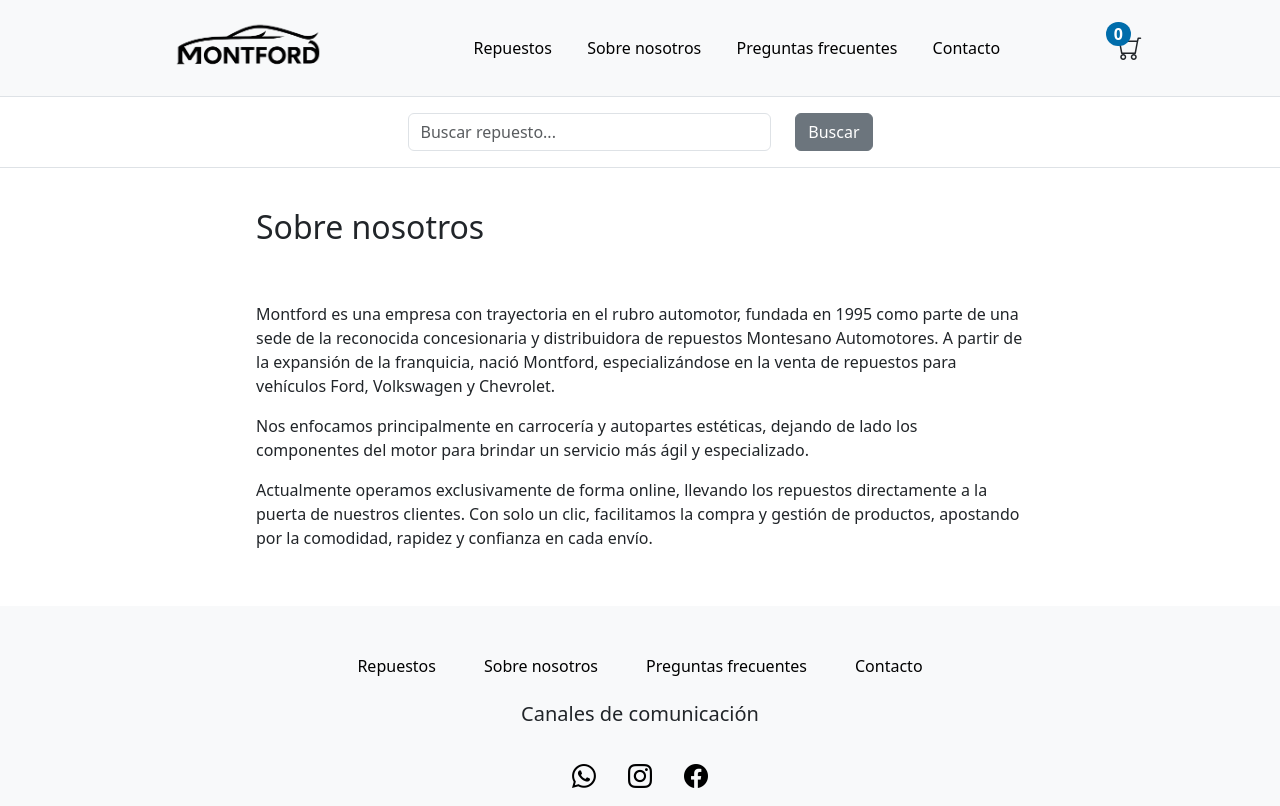
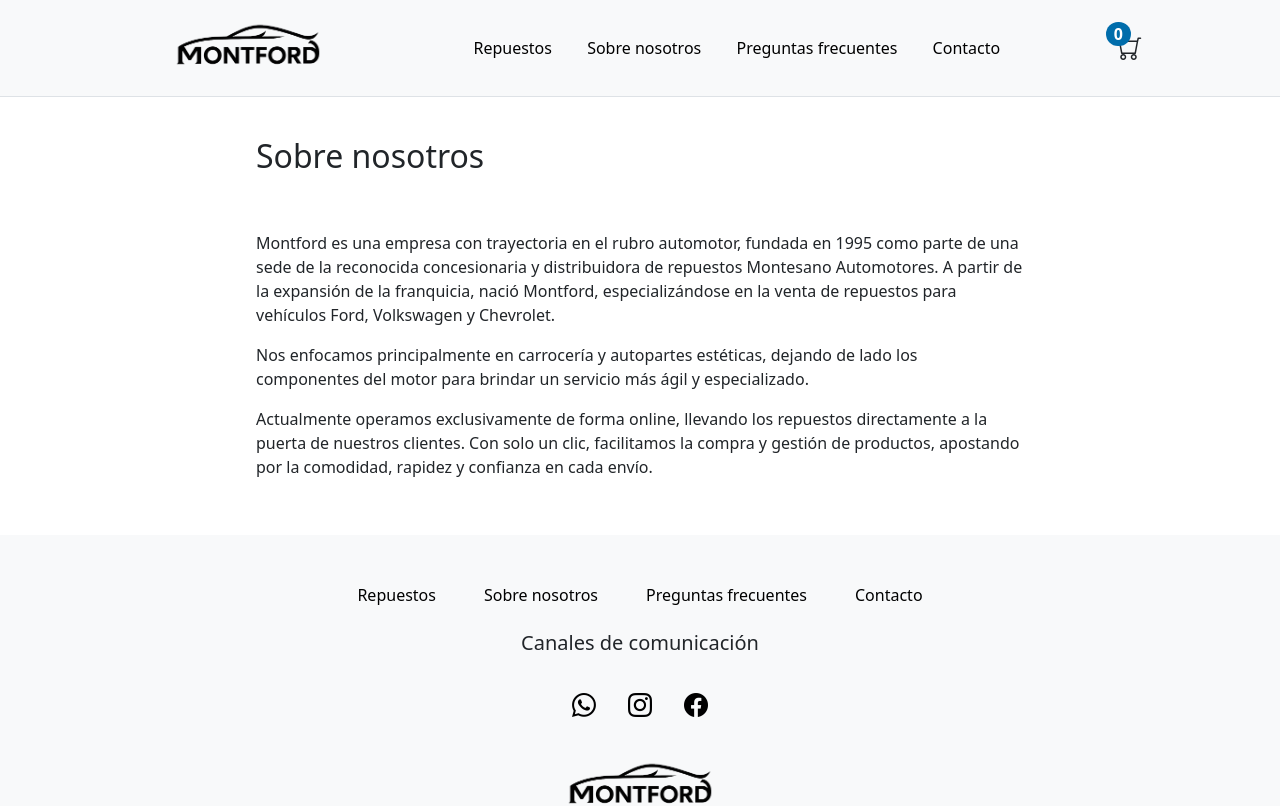
Before and after one commit to matiasealianelli/Catalogo-repuestos, a React (Vite) app: page /about in a window 1280 px wide. Shown: the top 806 px of the page. Built offline with nearby package versions, Linux system fonts and the light colour scheme.

Commit message:
Delete barSearch in Header

```diff
--- a/src/components/layout/header.jsx
+++ b/src/components/layout/header.jsx
@@ -44,7 +44,7 @@
           </div>
           <BtnCart className={!menuActivo ? "btnCart active" : "btnCart"} />
         </div>
-        <div className="py-3 border-bottom">
+        {/* <div className="py-3 border-bottom">
           <div className="container d-flex flex-wrap justify-content-center">
             <form
               className="d-flex col-12 col-lg-5 mb-lg-0 gap-4"
@@ -53,7 +53,7 @@
               <BtnSearch />
             </form>
           </div>
-        </div>
+        </div> */}
       </header>
     </>
   );
```
